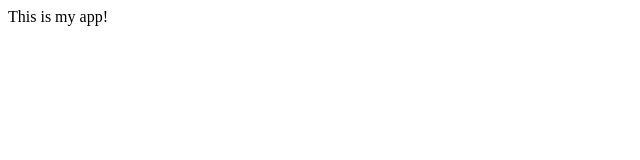
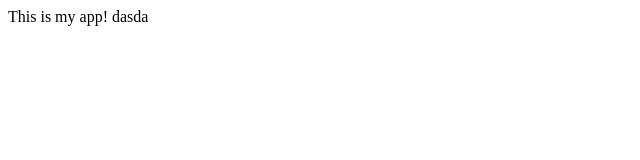
Before and after one commit to ffyuanda/myappsample, a plain HTML site: page index.html in a window 1280 px wide. Shown: the full height of the page, 0-640 px from the left. Drawn offline with Linux system fonts and the light colour scheme.

Commit message:
changed index.html

```diff
--- a/index.html
+++ b/index.html
@@ -4,6 +4,6 @@
 	<title>My App</title>
 </head>
 <body>
-	This is my app!
+	This is my app! dasda
 </body>
 </html>
```
